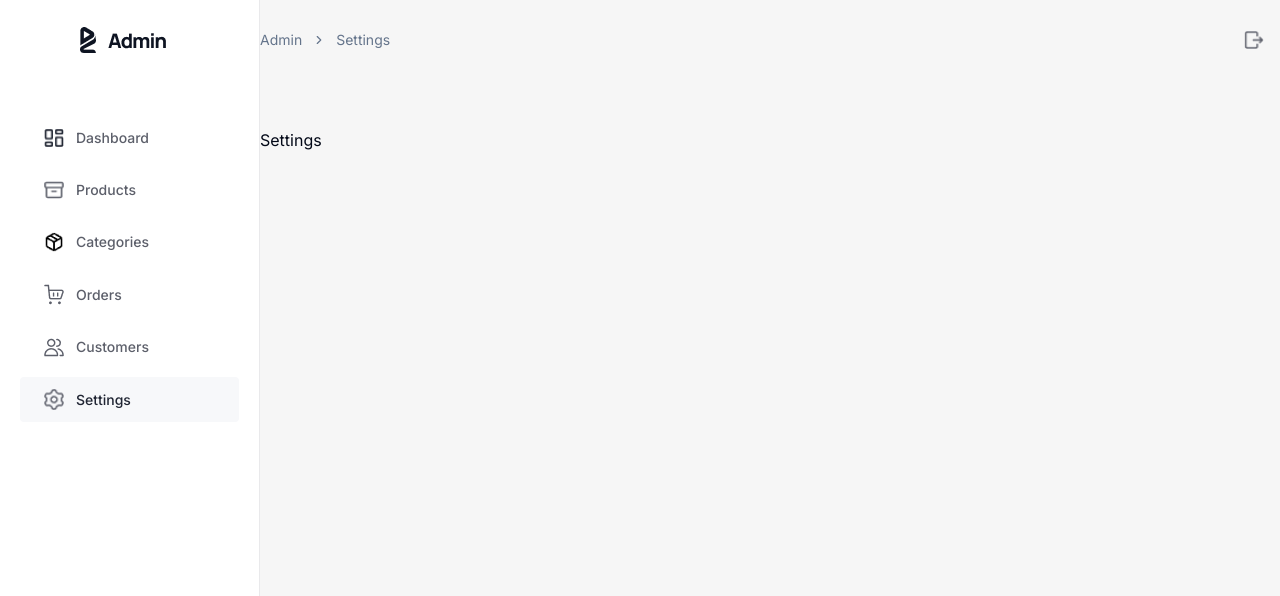
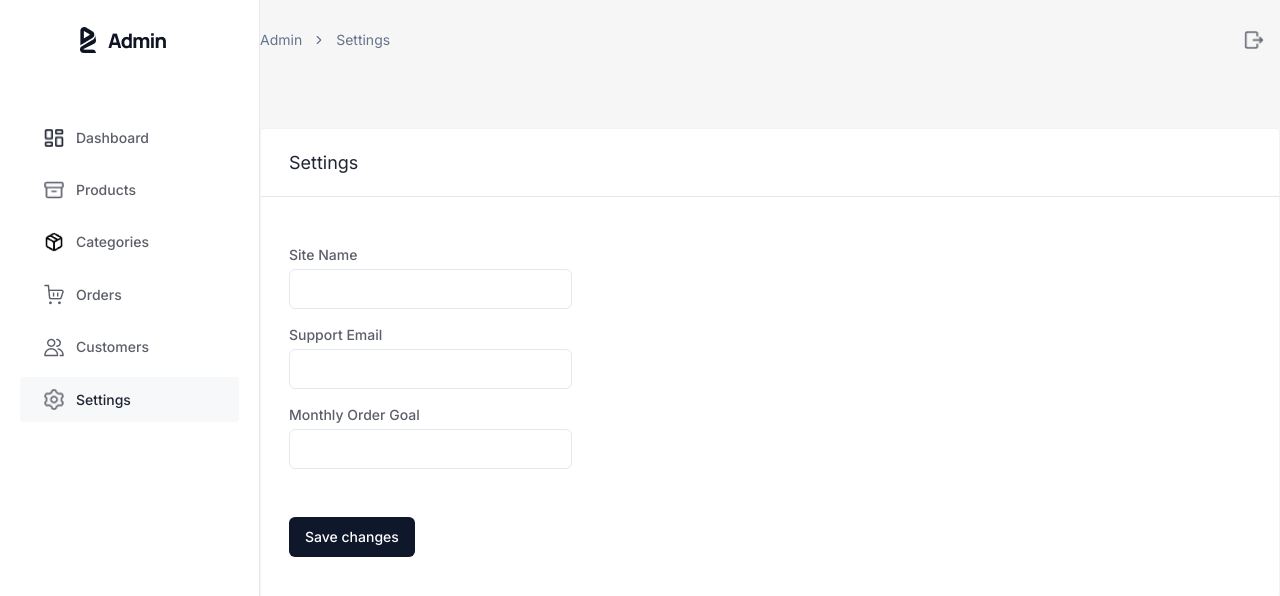
Before and after one commit to abdullahmia/t-shirthaven, a Next.js app: page /admin/settings in a window 1280 px wide. Shown: the top 596 px of the page. Built offline with nearby package versions, Linux system fonts and the light colour scheme.

Commit message:
chore: Update admin settings page and form UI

```diff
--- a/app/admin/reviews/page.js
+++ /dev/null
@@ -1,12 +0,0 @@
-export const metadata = {
-  title: "Review Management",
-  description: "Manage reviews. View, update, delete reviews.",
-};
-
-export default function ReviewsManagement() {
-  return (
-    <div>
-      <h1>Reviews Mangement</h1>
-    </div>
-  );
-}
--- /dev/null
+++ b/app/admin/settings/components/settings-form.jsx
@@ -0,0 +1,40 @@
+import { Button } from "@/components/ui/button";
+import { Input } from "@/components/ui/input";
+import { Label } from "@/components/ui/label";
+
+export default function SettingsForm() {
+  return (
+    <div className="bg-white border border-[#e9e9eb8d] rounded w-full">
+      <div className="px-7 py-5 border-b">
+        <h2 className="text-primary text-[18px]">Settings</h2>
+      </div>
+
+      <form className="space-y-4 mt-12 lg:w-2/6 w-full px-7 pb-10">
+        <div>
+          <Label className="text-sm text-secondary font-medium block mb-1">
+            Site Name
+          </Label>
+          <Input />
+        </div>
+
+        <div>
+          <Label className="text-sm text-secondary font-medium block mb-1">
+            Support Email
+          </Label>
+          <Input />
+        </div>
+
+        <div>
+          <Label className="text-sm text-secondary font-medium block mb-1">
+            Monthly Order Goal
+          </Label>
+          <Input />
+        </div>
+
+        <div className="pt-8">
+          <Button>Save changes</Button>
+        </div>
+      </form>
+    </div>
+  );
+}
--- a/app/admin/settings/page.js
+++ b/app/admin/settings/page.js
@@ -1,3 +1,5 @@
+import SettingsForm from "./components/settings-form";
+
 export const metadata = {
   title: "Settings",
   description: "Manage settings. Update, delete settings.",
@@ -6,7 +8,7 @@ export const metadata = {
 export default function Settings() {
   return (
     <div>
-      <h1>Settings </h1>
+      <SettingsForm />
     </div>
   );
 }
```
